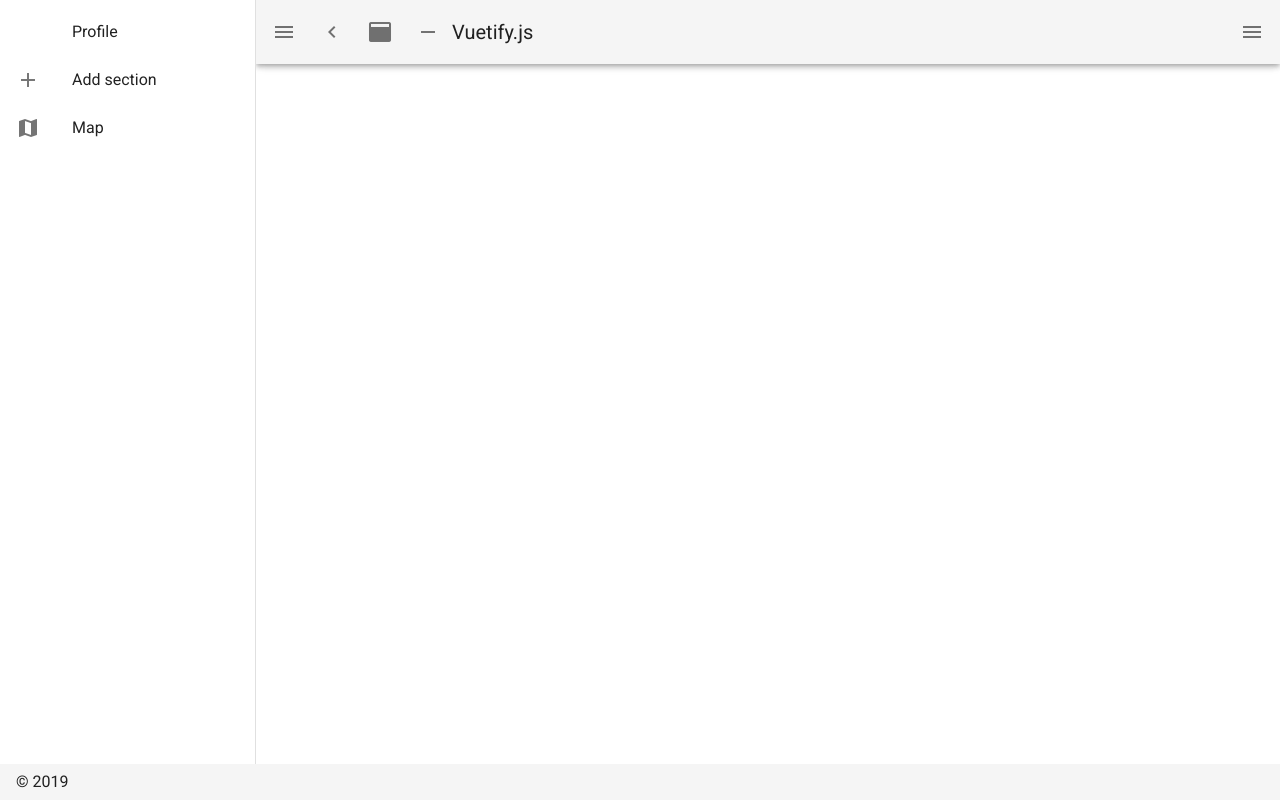
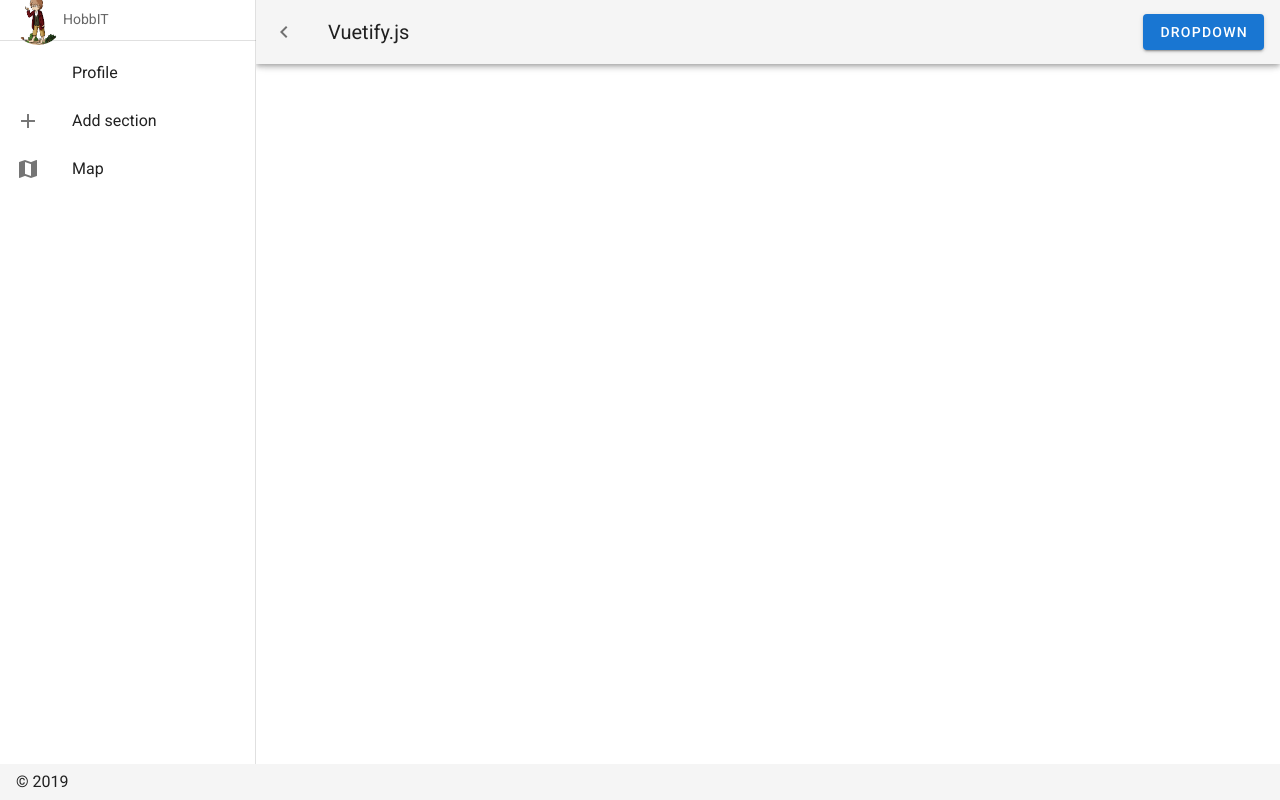
Before and after one commit to Ronypea/ThankYou.To, a Nuxt app: page / in a window 1280 px wide. Built offline with nearby package versions, Linux system fonts and the light colour scheme.

Commit message:
TASK-2: Change default layout

```diff
--- a/layouts/default.vue
+++ b/layouts/default.vue
@@ -8,6 +8,17 @@
       permanent
       app
     >
+      <v-row justify="start" style="padding: 7px 25px">
+        <img
+          src="../static/logo.png"
+          width=50px
+          height=50px
+          style="border-radius: 50%"
+          contain
+        >
+        <v-subheader style="padding: 0">HobbIT</v-subheader>
+      </v-row>
+      <v-divider></v-divider>
       <v-list>
         <v-list-item
           v-for="(item, i) in items"
@@ -30,33 +41,33 @@
       fixed
       app
     >
-      <v-app-bar-nav-icon @click.stop="drawer = !drawer" />
       <v-btn
         icon
         @click.stop="miniVariant = !miniVariant"
       >
         <v-icon>mdi-{{ `chevron-${miniVariant ? 'right' : 'left'}` }}</v-icon>
       </v-btn>
-      <v-btn
-        icon
-        @click.stop="clipped = !clipped"
-      >
-        <v-icon>mdi-application</v-icon>
-      </v-btn>
-      <v-btn
-        icon
-        @click.stop="fixed = !fixed"
-      >
-        <v-icon>mdi-minus</v-icon>
-      </v-btn>
       <v-toolbar-title v-text="title" />
       <v-spacer />
-      <v-btn
-        icon
-        @click.stop="rightDrawer = !rightDrawer"
-      >
-        <v-icon>mdi-menu</v-icon>
-      </v-btn>
+      <v-menu>
+        <template v-slot:activator="{ on }">
+          <v-btn
+            color="primary"
+            dark
+            v-on="on"
+          >
+            Dropdown
+          </v-btn>
+        </template>
+        <v-list>
+          <v-list-item
+            v-for="(item, index) in items"
+            :key="index"
+          >
+            <v-list-item-title>{{ item.title }}</v-list-item-title>
+          </v-list-item>
+        </v-list>
+      </v-menu>
     </v-app-bar>
     <v-content>
       <v-container fill-height>
```
Also changed, not shown: static/logo.png (added).
